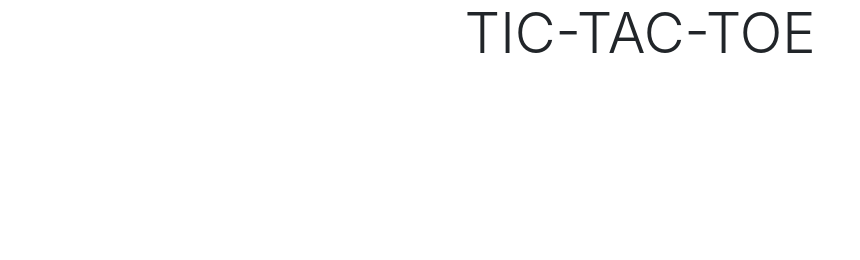
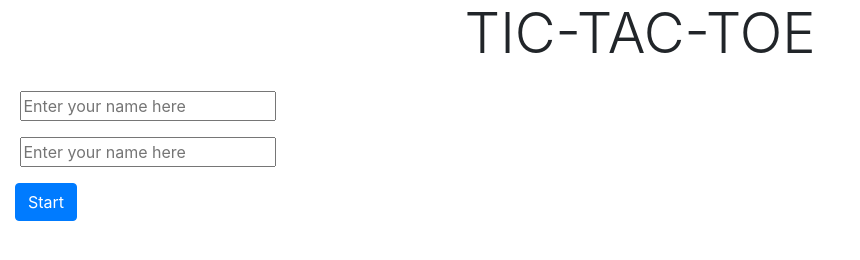
Before and after one commit to lekegitrepo/my_tic-tac-toe, a plain HTML site: page index.html in a window 1280 px wide. Shown: the whole page, without its empty margins (0-860 px from the left). Drawn offline with nearby package versions, Linux system fonts and the light colour scheme.

Commit message:
add basic game menu

```diff
--- a/index.html
+++ b/index.html
@@ -28,6 +28,21 @@
 
     <main>
       <section class="mt-4">
+        <div id="game-menu" class="col-4">
+          <div>
+            <div>
+              <label for="playerX"></label>
+              <input id="playerX" class="form-group" type="text" placeholder="Enter your name here">
+            </div>
+            <div>
+              <label for="playerO"></label>
+              <input id="playerO" class="form-group" type="text" placeholder="Enter your name here">
+            </div>
+          </div>
+          <div class="menu-btn">
+            <button id="start" class="btn btn-primary">Start</button>
+          </div>
+        </div>
         <div class="col-8 mx-auto board board-hidden" id="board-game">
           <div
             class="col-12 btn-group-vertical mx-auto my-3"
@@ -105,7 +120,8 @@
     <footer></footer>
 
     <!-- Optional JavaScript -->
-    <script type="module" src="./JS/app.js"></script>
+    <!-- <script type="module" src="./JS/app.js"></script> -->
+    <script type="module" src="./app.js"></script>
     <!-- jQuery first, then Popper.js, then Bootstrap JS -->
     <script
       src="https://code.jquery.com/jquery-3.4.1.slim.min.js"
```
